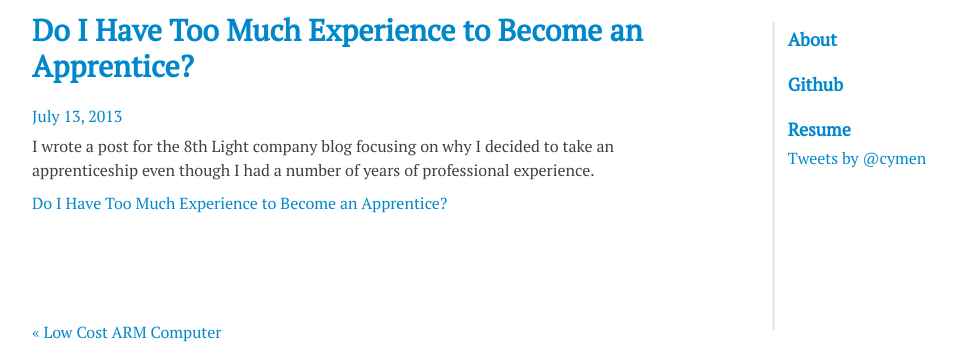
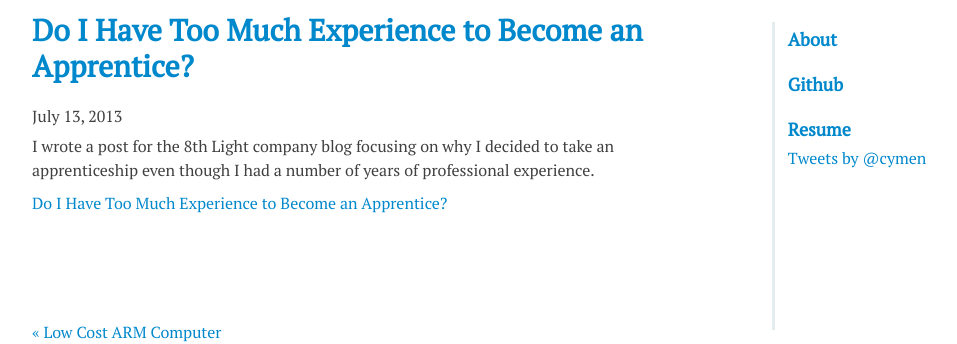
Before and after one commit to cymen/cymen.github.io, a Jekyll site: the page built from _posts/2013-07-13-do-i-have-too-much-experience-to-become-an-apprentice.md, in a window 1280 px wide. Shown: the part 122-466 px from the top of the page, without its empty margins (23-980 px from the left). Built offline with Jekyll 4.4.1, drawn with Linux system fonts in a browser that asks for light colours; some web fonts are replaced; comment, search, counter and statistics services are not loaded.

Commit message:
Remove date link on posts as extension doesn't run on github

```diff
--- a/_layouts/post.html
+++ b/_layouts/post.html
@@ -5,7 +5,8 @@ layout: base
 <div class="post">
   <h3><a href="{{ BASE_PATH }}{{ page.url }}">{{ page.title }}</a></h3>
   <div class="post-date">
-    <a href="/{{ page.date | date: '%Y' }}/{{ page.date | date: '%m' }}/{{ page.date | date: '%d' }}">{{ page.date | date: "%B %e, %Y" }}</a>
+    {{ page.date | date: "%B %e, %Y" }}
+    <!-- <a href="/{{ page.date | date: '%Y' }}/{{ page.date | date: '%m' }}/{{ page.date | date: '%d' }}">{{ page.date | date: "%B %e, %Y" }}</a> -->
   </div>
   <div class="post">{{ content }}</div>
 
```
